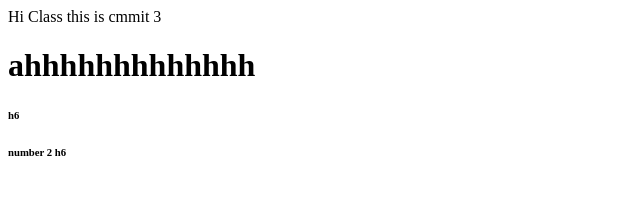
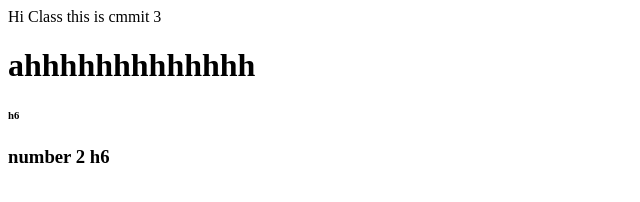
Before and after one commit to Ariavaziri/Test-git, a plain HTML site: page index.html in a window 1280 px wide. Shown: the whole page, without its empty margins (0-640 px from the left). Drawn offline with Linux system fonts and the light colour scheme.

Commit message:
add h3 tag

```diff
--- a/index.html
+++ b/index.html
@@ -12,6 +12,6 @@
 
     <h1> ahhhhhhhhhhhhh </h1>
     <h6> h6 </h6>
-    <h6> number 2 h6</h6>
+    <h3> number 2 h6</h3>
 </body>
 </html>
```
